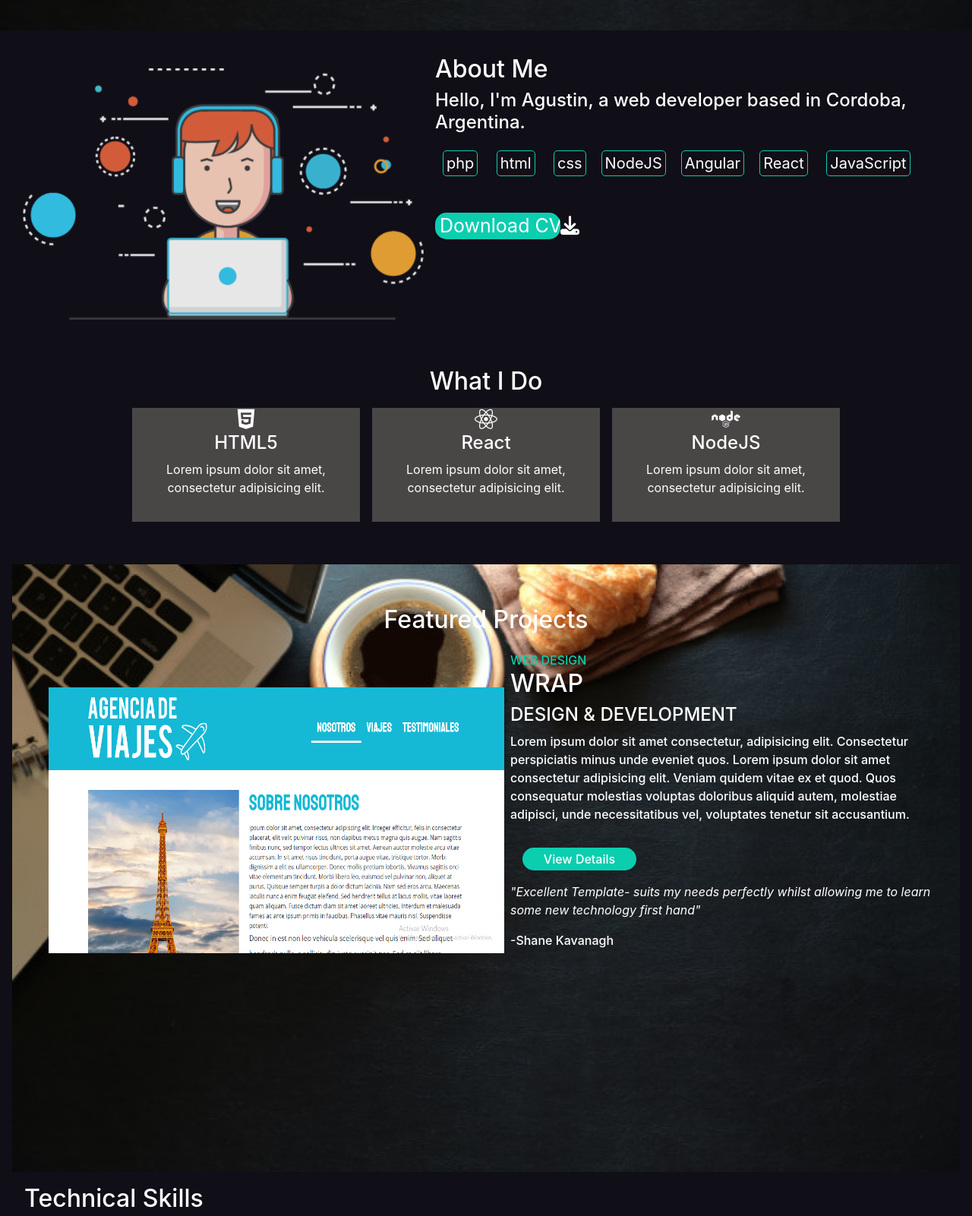
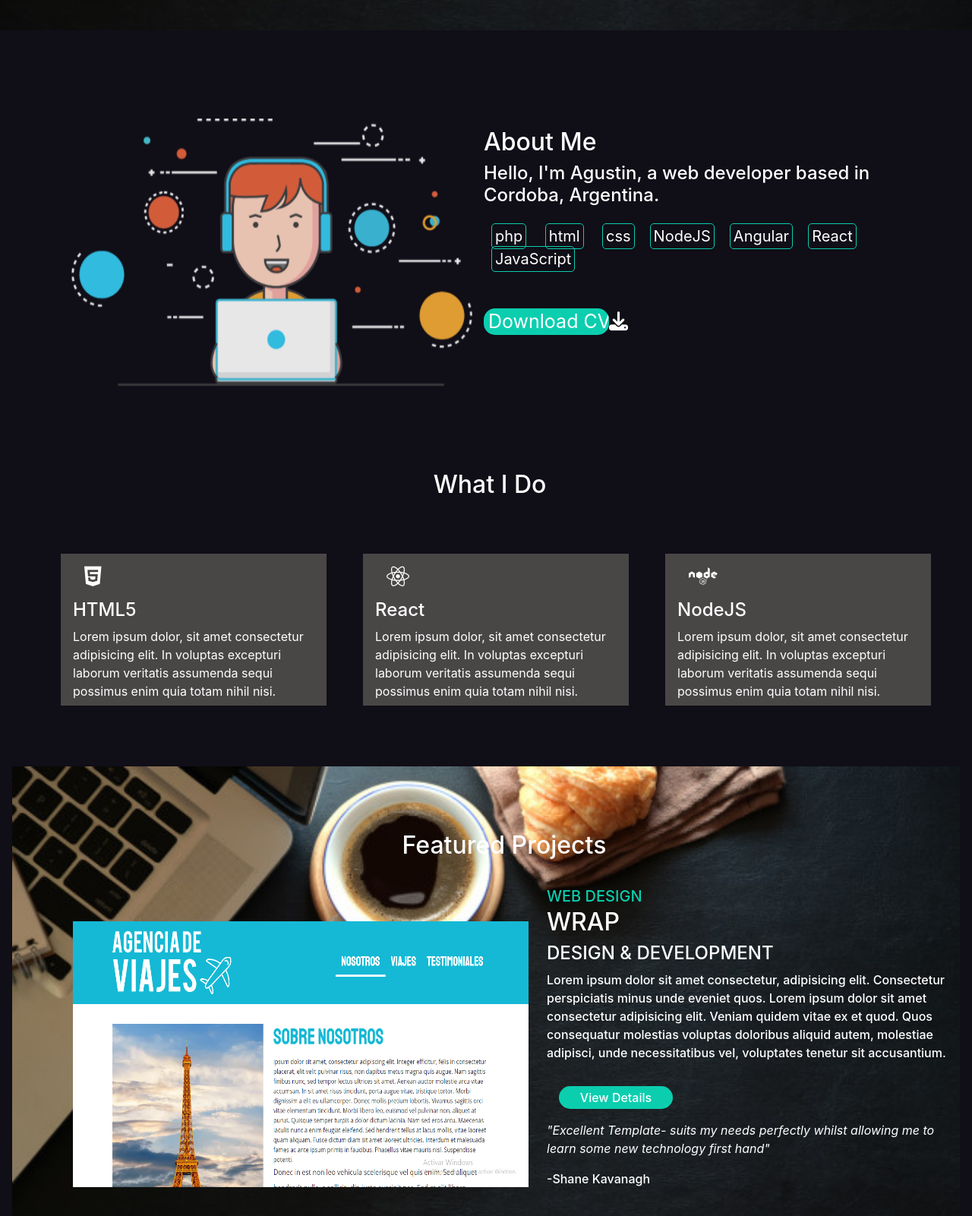
Before and after one commit to AgustinSimes/Template-Personal, a plain HTML site: page index.html in a window 1280 px wide. Shown: the part 760-2361 px from the top of the page at 76% size. Drawn offline with nearby package versions, Linux system fonts and the light colour scheme.

Commit message:
Add files via upload

```diff
--- a/css/style.css
+++ b/css/style.css
@@ -108,11 +108,13 @@
     color: white;
     display: flex;
     justify-content: right;
-
+    padding: 4em;
+    padding-bottom: 3em;
 }
 .info{
-    padding-top: 1em;
+    padding-top: 3em;
     margin-bottom: 1em;
+    padding-bottom: 3em;
 }
 .info h4{
     margin-bottom: 1em;
@@ -151,23 +153,29 @@ margin-top: 2em;
     color: white;
     text-align: center;
     margin: 1em;
-    padding: 2em;
 
 }
 .album i{
     font-size: 30px;
+    margin: .5em;
+}
+.album h2{
+    padding: 1em;
 }
 
 .project{
     text-align: left;
     font-weight: 500;
-    margin-top: 1em;
+    margin-top: 3em;
+    margin-left: 3em;
 }
 .project h1{
     text-align: center;
+    margin-bottom: 1em;
 }
 .project span{
     color: #0bceaf;
+    font-size: 20px;
     font-weight: 500;
 }
 .project .quote{
@@ -179,8 +187,8 @@ margin-top: 2em;
     max-width: 100%;
     width: 600px;
     height: 350px;
-    margin-left: 2em;
-    margin-right: .5em;
+    margin-left: 1em;
+    margin-right: 1.5em;
     margin-top: 3em;
 }
 .project button{
@@ -198,14 +206,19 @@ margin-top: 2em;
     display: flex;
     color: white;
     justify-content: center;
+    margin-bottom: 2em;
+    margin-top: 1em;
+    margin-left: 2em;
 }
 .flex-item{
-    width: 300px;
-    height: 150px;
+    width: 350px;
+    height: 200px;
     background-color: rgb(73, 70, 70);
-    text-align: center;
-    margin: .5em;
-    box-shadow: 10px 10 px black;
+    text-align: left;
+    margin: 2em;
+    margin-left: 1em;
+    margin-top: 1em;
+    padding-left: 1em;
 }
 .flex-container1{
     display:grid;
@@ -214,8 +227,7 @@ margin-top: 2em;
     grid-template-columns: repeat(2, 1fr);
     grid-template-rows: repeat(100px 150px 150px 150px 150px 150px 150px 150px);
     font-size: 75%;
-    padding-left:1em;
-    padding-top: 1em;
+    padding-top: 2em;
 }
 .flex-container1 span{
     color: #0bceaf;
@@ -225,19 +237,21 @@ margin-top: 2em;
     font-weight: 500;
 
 }
+.flex-container1 h1{
+    padding: 1em;
+}
 .flex-item1{
     background-color: #414242;
     width: 500px;
     height: 155px;
     margin: 1em;
+    padding-left: 1em;
     object-fit: contain;
-    padding-left: .5em;
-    padding-block-end: .5em;
 }
 .pricing{
     display: inline;
     text-align: center;
-    padding: 1em;
+    padding: 3em;
     margin-bottom: 2em;
 }
 .flex-item2{
@@ -246,11 +260,15 @@ width: 275px;
 height: 320px;
 background-color: rgb(73, 70, 70);
 text-align: center;
-margin: 2em;
+margin: 1em;
 margin-bottom: 100px;
 padding: 1em;
 justify-content: space-between;
 
+}
+.flex-container2{
+    padding: 2em;
+    align-content: space-between;
 }
 .flex-container2 span{
     color: #0bceaf;
@@ -311,6 +329,7 @@ justify-content: space-between;
     background-color: #414242;
     text-align: center;
     margin: 2em;
+    margin-top: 2em;
 }
 .flex-item4 .img{
     position: relative;
@@ -329,6 +348,7 @@ justify-content: space-between;
 }
 .recent{
     text-align: center;
+    padding: 4em;
 }
 .galeria{
     display: grid;
--- a/index.html
+++ b/index.html
@@ -57,17 +57,17 @@
                 <div class="flex-item">
                         <i class="fab fa-html5" id="h"></i>
                         <h4>HTML5</h4>
-                        <p>Lorem ipsum dolor sit amet, consectetur adipisicing elit.</p>
+                        <p>Lorem ipsum dolor, sit amet consectetur adipisicing elit. In voluptas excepturi laborum veritatis assumenda sequi possimus enim quia totam nihil nisi.</p>
                     </div>
                     <div class="flex-item">
                         <i class="fab fa-react" id="h"></i>
                         <h4>React</h4>
-                        <p>Lorem ipsum dolor sit amet, consectetur adipisicing elit.</p>
+                        <p>Lorem ipsum dolor, sit amet consectetur adipisicing elit. In voluptas excepturi laborum veritatis assumenda sequi possimus enim quia totam nihil nisi.</p>
                     </div>
                     <div class="flex-item">
                         <i class="fab fa-node" id="h"></i>
                         <h4>NodeJS</h4>
-                        <p>Lorem ipsum dolor sit amet, consectetur adipisicing elit.</p>
+                        <p>Lorem ipsum dolor, sit amet consectetur adipisicing elit. In voluptas excepturi laborum veritatis assumenda sequi possimus enim quia totam nihil nisi.</p>
                     </div>
                   </div>
                 </div>
```
